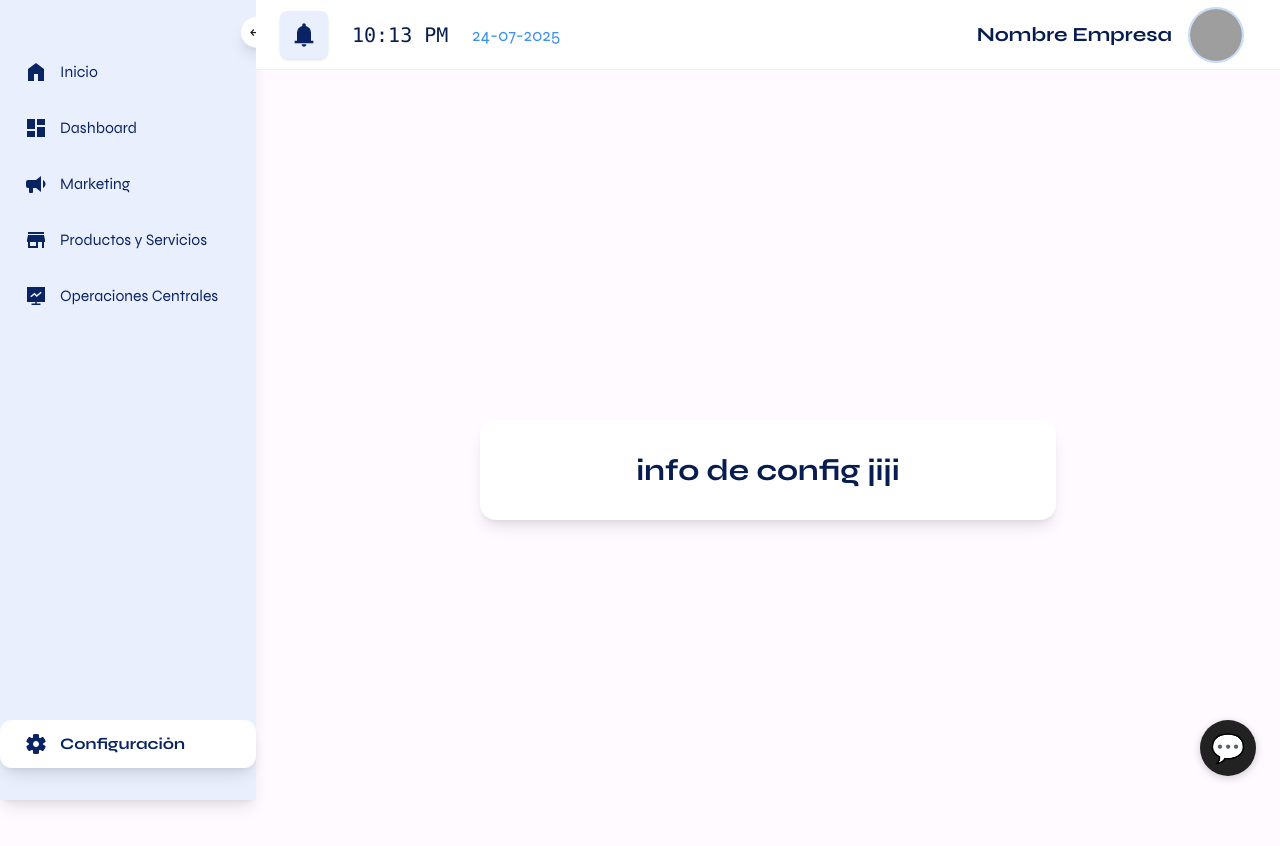
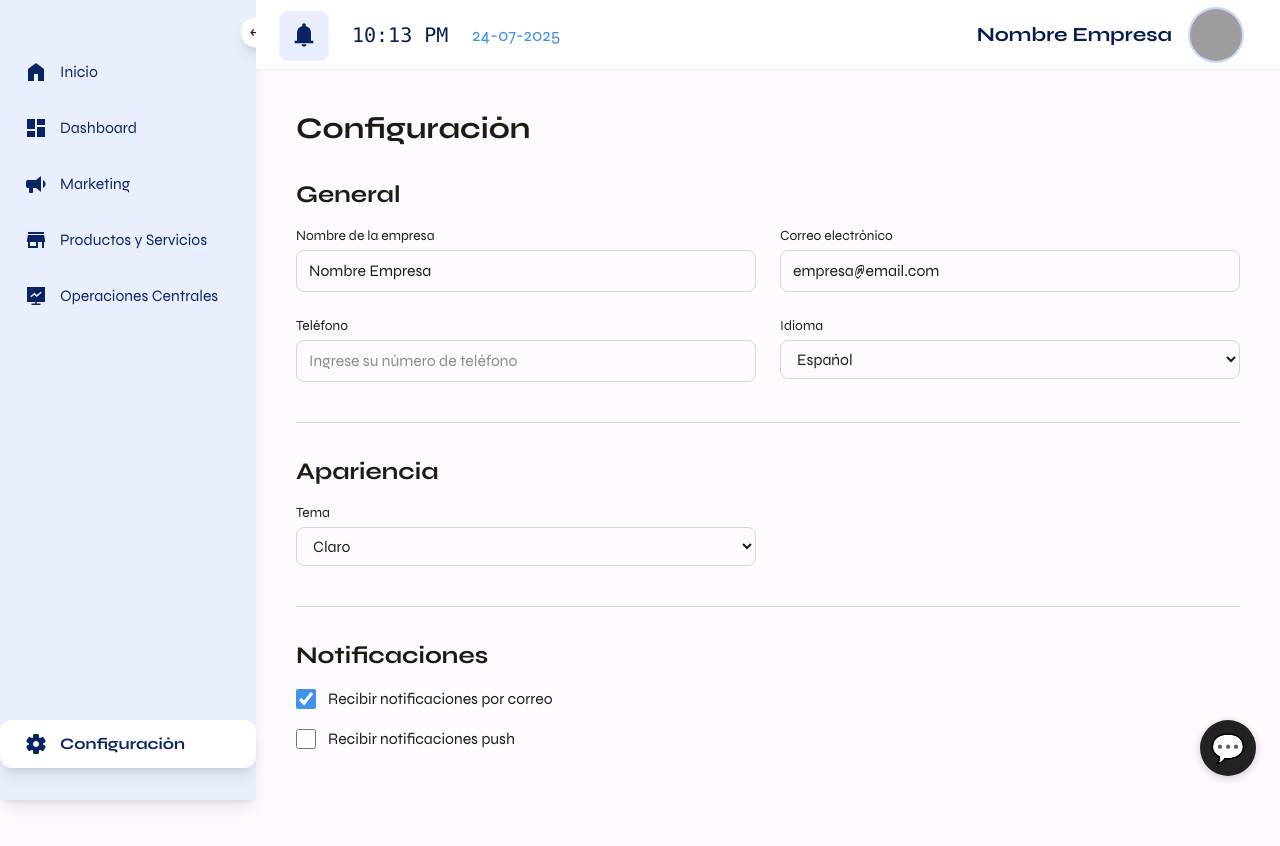
Before and after one commit to iadev2005/UcaBytes, a React (Vite) app in the folder frontend/: page /settings in a window 1280 px wide. Shown: the top 846 px of the page. Built offline with nearby package versions, Linux system fonts and the light colour scheme; grey boxes are pictures that could not be loaded.

Commit message:
feat: settings

```diff
--- a/frontend/src/index.css
+++ b/frontend/src/index.css
@@ -91,7 +91,7 @@ body {
 }
 
 html, body {
-  overflow: hidden !important;
+ overflow: hidden !important;
 }
 
 @keyframes fade-in-up {
--- a/frontend/src/main.tsx
+++ b/frontend/src/main.tsx
@@ -7,7 +7,6 @@ import Marketing from './pages/Marketing.tsx'
 import Dashboard from './pages/Dashboard.tsx'
 import ProductsServices from './pages/ProductsServices.tsx'
 import CentralOperations from './pages/CentralOperations.tsx'
-import Automations from './pages/Automations.tsx'
 import Settings from './pages/Settings.tsx'
 import Layout from './pages/Layout.tsx'
 import { BrowserRouter, Routes, Route } from 'react-router-dom'
@@ -61,7 +60,6 @@ createRoot(document.getElementById('root')!).render(
           <Route path="marketing" element={<Marketing />} />
           <Route path="products-services" element={<ProductsServices />} />
           <Route path="central-operations" element={<CentralOperations />} />
-          <Route path="automations" element={<Automations />} />
           <Route path="settings" element={<Settings />} />
         </Route>
       </Routes>
--- a/frontend/src/pages/Settings.tsx
+++ b/frontend/src/pages/Settings.tsx
@@ -1,9 +1,76 @@
+import { useState } from 'react';
+
 export default function Settings() {
+  const [company, setCompany] = useState('Nombre Empresa');
+  const [email, setEmail] = useState('empresa@email.com');
+  const [phone, setPhone] = useState('');
+  const [language, setLanguage] = useState('es');
+  const [theme, setTheme] = useState('light');
+  const [primaryColor, setPrimaryColor] = useState('#3E92EE');
+  const [emailNotif, setEmailNotif] = useState(true);
+  const [pushNotif, setPushNotif] = useState(false);
+  const [smsNotif, setSmsNotif] = useState(false);
+  const [whatsappNotif, setWhatsappNotif] = useState(false);
+
   return (
-    <div className="min-h-screen flex flex-col items-center justify-center bg-[var(--color-background)] p-8">
-      <div className="max-w-xl w-full bg-white rounded-2xl shadow-lg p-8 flex flex-col items-center gap-6">
-        <h1 className="text-3xl font-bold text-[var(--color-primary-700)]">info de config jiji</h1>
-      </div>
+    <div className=" bg-[var(--color-background)] min-h-screen h-screen w-full p-10 overflow-y-auto">
+      <h1 className="text-3xl font-bold mb-8">Configuración</h1>
+      {/* General */}
+      <section className="mb-10">
+        <h2 className="text-2xl font-semibold mb-4">General</h2>
+        <div className="grid grid-cols-1 md:grid-cols-2 gap-6">
+          <div>
+            <label className="block text-sm font-medium mb-1">Nombre de la empresa</label>
+            <input type="text" value={company} onChange={e => setCompany(e.target.value)} className="w-full rounded-lg border border-gray-300 px-3 py-2 focus:outline-none focus:ring-2 focus:ring-[var(--color-primary-400)]" />
+          </div>
+          <div>
+            <label className="block text-sm font-medium mb-1">Correo electrónico</label>
+            <input type="email" value={email} onChange={e => setEmail(e.target.value)} className="w-full rounded-lg border border-gray-300 px-3 py-2 focus:outline-none focus:ring-2 focus:ring-[var(--color-primary-400)]" />
+          </div>
+          <div>
+            <label className="block text-sm font-medium mb-1">Teléfono</label>
+            <input type="tel" value={phone} placeholder="Ingrese su número de teléfono" onChange={e => setPhone(e.target.value)} className="w-full rounded-lg border border-gray-300 px-3 py-2 focus:outline-none focus:ring-2 focus:ring-[var(--color-primary-400)]" />
+          </div>
+          <div>
+            <label className="block text-sm font-medium mb-1">Idioma</label>
+            <select value={language}  onChange={e => setLanguage(e.target.value)} className="w-full rounded-lg border border-gray-300 px-3 py-2 focus:outline-none focus:ring-2 focus:ring-[var(--color-primary-400)]">
+              <option value="es">Español</option>
+              <option value="en">Más idiomas próximamente...</option>
+            </select>
+          </div>
+        </div>
+      </section>
+      <hr className="my-8 border-gray-300" />
+      {/* Apariencia */}
+      <section className="mb-10">
+        <h2 className="text-2xl font-semibold mb-4">Apariencia</h2>
+        <div className="grid grid-cols-1 md:grid-cols-2 gap-6">
+          <div>
+            <label className="block text-sm font-medium mb-1">Tema</label>
+            <select value={theme} onChange={e => setTheme(e.target.value)} className="w-full rounded-lg border border-gray-300 px-3 py-2 focus:outline-none focus:ring-2 focus:ring-[var(--color-primary-400)]">
+              <option value="light">Claro</option>
+              <option value="dark">Oscuro</option>
+              <option value="dark">Sistema</option>
+            </select>
+          </div>
+        </div>
+      </section>
+      <hr className="my-8 border-gray-300" />
+      {/* Notificaciones */}
+      <section className="mb-10">
+        <h2 className="text-2xl font-semibold mb-4">Notificaciones</h2>
+        <div className="flex flex-col gap-4">
+          <label className="flex items-center gap-3">
+            <input type="checkbox" checked={emailNotif} onChange={e => setEmailNotif(e.target.checked)} className="accent-[var(--color-primary-400)] w-5 h-5" />
+            <span>Recibir notificaciones por correo</span>
+          </label>
+          <label className="flex items-center gap-3">
+            <input type="checkbox" checked={pushNotif} onChange={e => setPushNotif(e.target.checked)} className="accent-[var(--color-primary-400)] w-5 h-5" />
+            <span>Recibir notificaciones push</span>
+          </label>
+        </div>
+      </section>
+
     </div>
   );
 }
```
